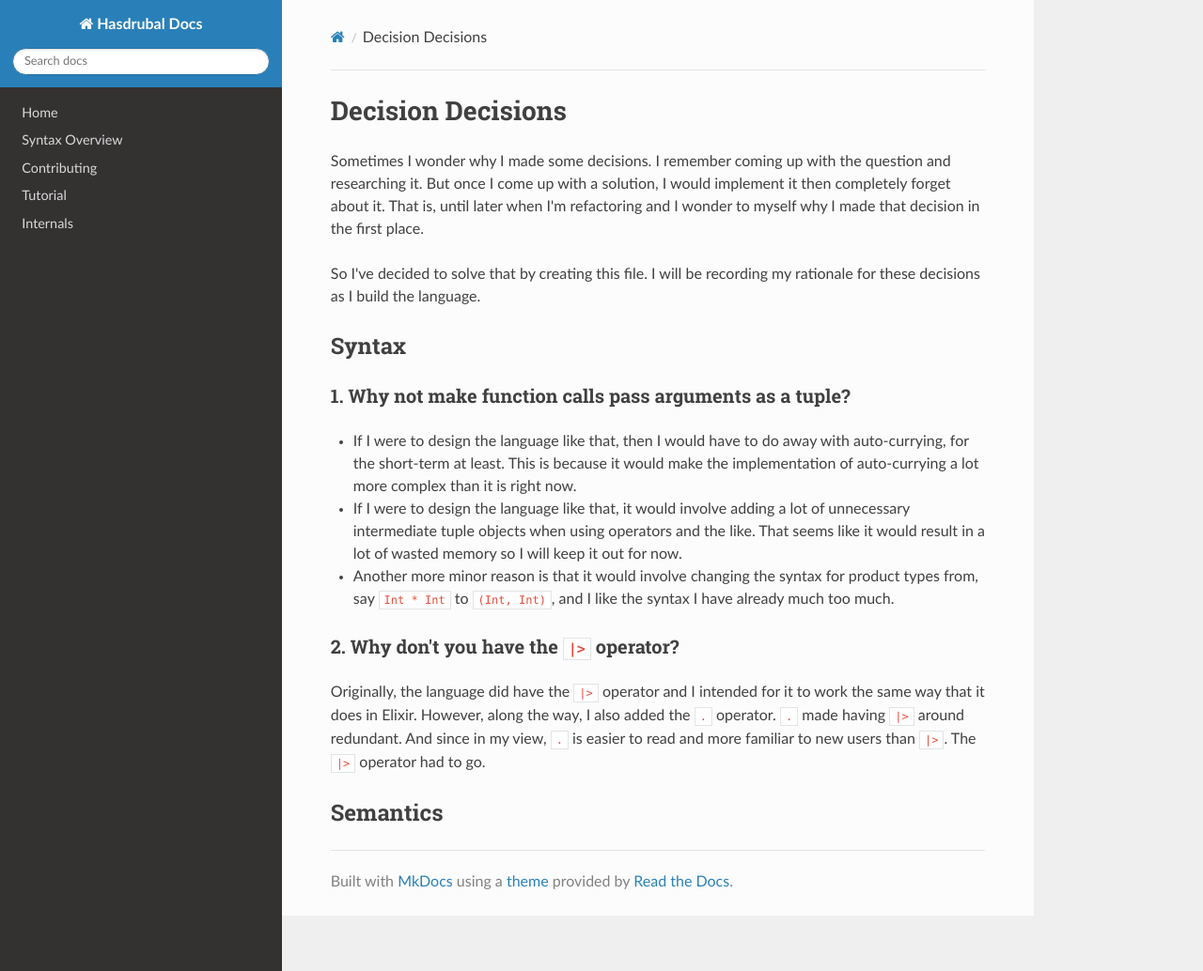
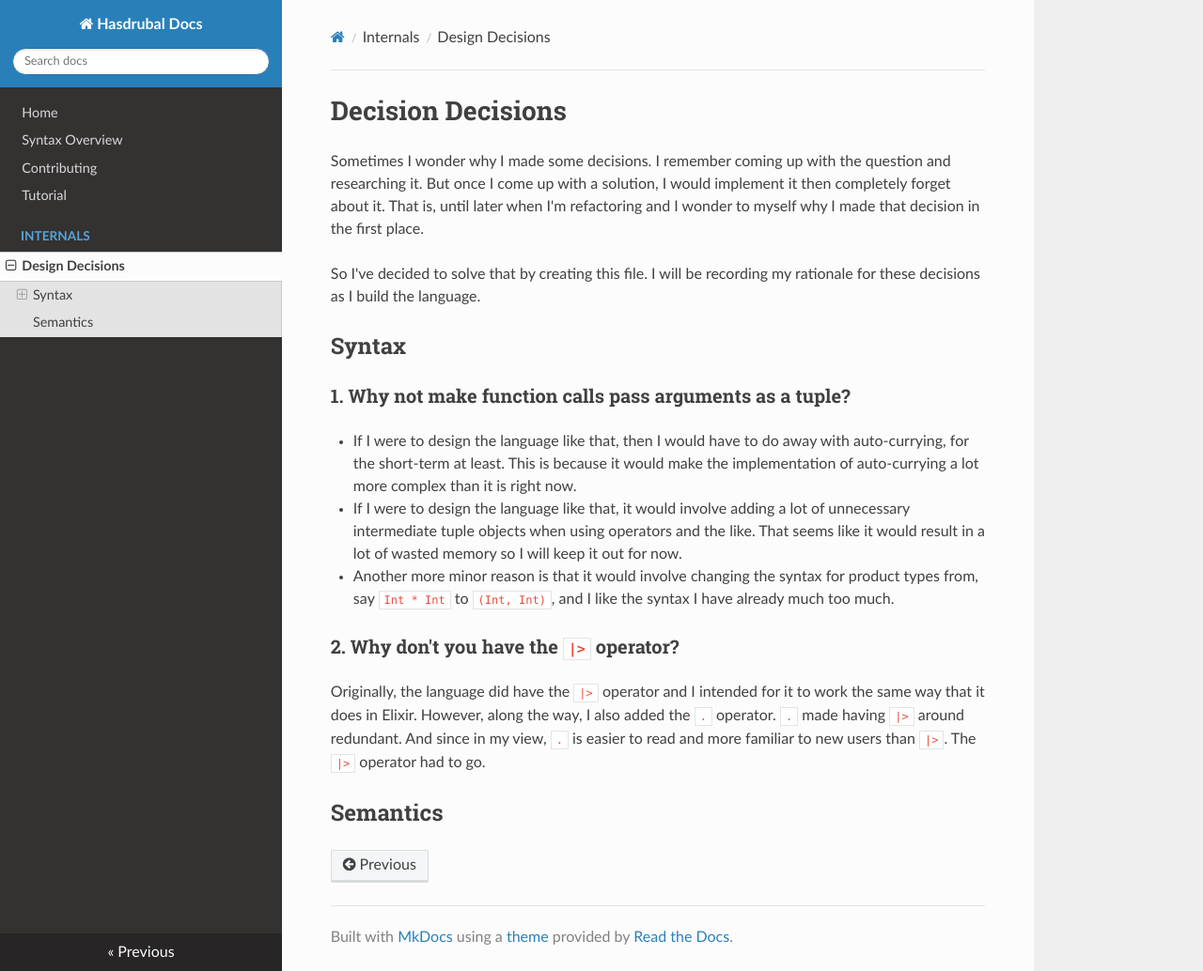
Before and after one commit to Armani-T/Hanno, an MkDocs documentation site: the page built from docs/internals/design-decisions.md, in a window 1280 px wide and 1034 px high. Shown: the whole window at 94% size. Built offline with MkDocs 1.6.1, drawn with Linux system fonts in a browser that asks for light colours; nearby versions of some CDN libraries.

Commit message:
Restructure the documentation file hierarchy
Due to this change, the index file inside the `internals` folder was
made useless so I just deleted it.

```diff
--- a/mkdocs.yml
+++ b/mkdocs.yml
@@ -4,9 +4,10 @@ site_author: "Armani Tallam"
 nav:
   - Home: index.md
   - "Syntax Overview": syntax.md
-  - Contributing: contributing.md
+  - Contributing: "contributing.md"
   - Tutorial: "tutorial/index.md"
-  - Internals: "internals/index.md"
+  - Internals:
+      - "Design Decisions": "internals/design-decisions.md"
 
 theme:
   name: readthedocs
```
Also changed, not shown: docs/internals/index.md (deleted, +0 -7 lines).
